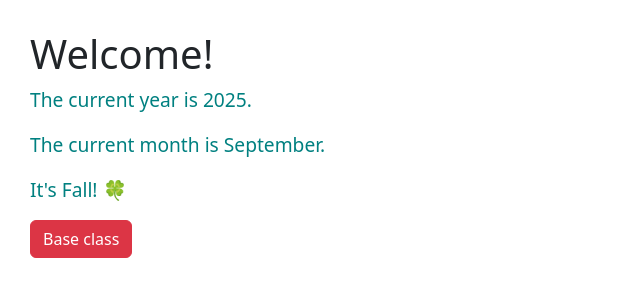
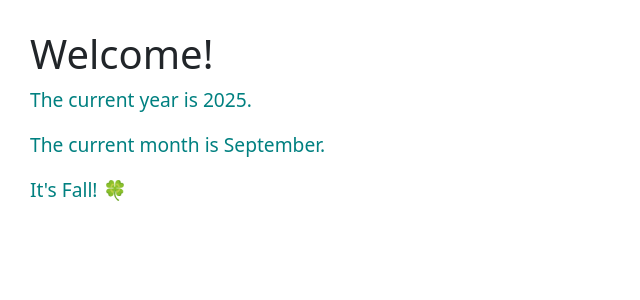
Before and after one commit to JLuppes/SeasonsApp, a Flask app: page / in a window 1280 px wide. Shown: the top 300 px of the page, without its empty margins (0-640 px from the left). Run offline with Flask 3, Linux system fonts and the light colour scheme.

Commit message:
Remove button

```diff
--- a/templates/index.html
+++ b/templates/index.html
@@ -34,6 +34,5 @@
     <p>It's Winter! 🍧</p>
     {% endif %}
 
-    <button type="button" class="btn btn-danger">Base class</button>
   </body>
 </html>
```
